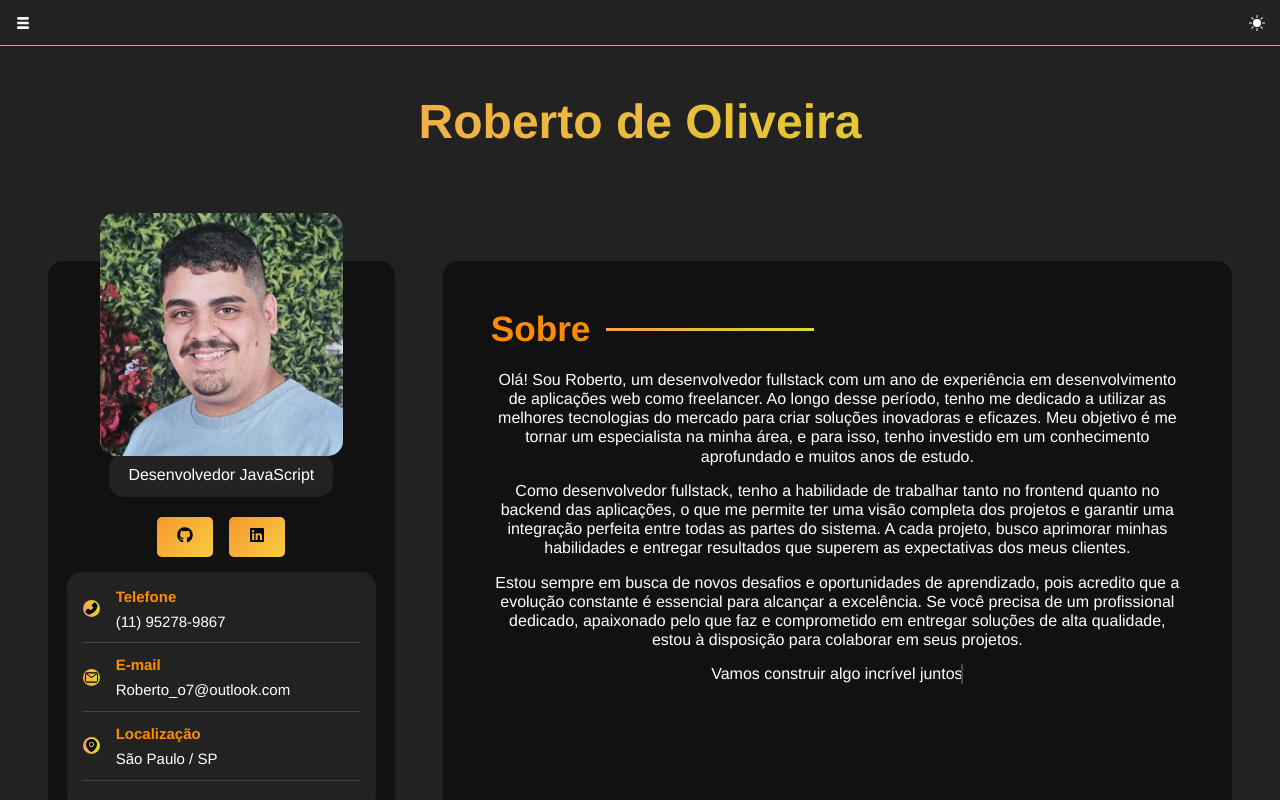
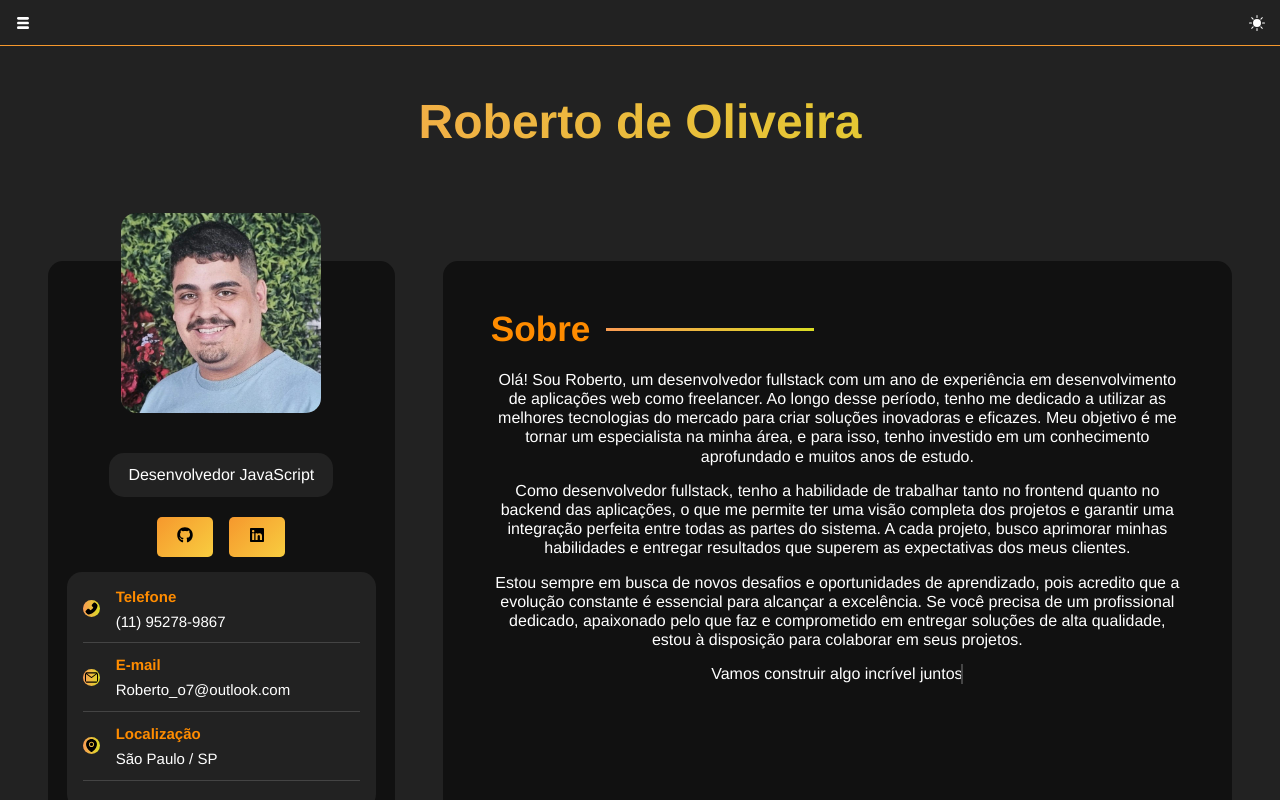
Before and after one commit to Popotomimi/My_Profile, a React (Vite) app: page /about in a window 1280 px wide. Shown: the top 800 px of the page. Built offline with nearby package versions, Linux system fonts and the light colour scheme.

Commit message:
Update css image

```diff
--- a/src/index.css
+++ b/src/index.css
@@ -614,6 +614,7 @@ p::first-letter {
 
 .sidebar img {
   max-width: 70%;
+  max-height: 200px;
   border-radius: 15px;
   position: absolute;
   top: -3rem;
```
